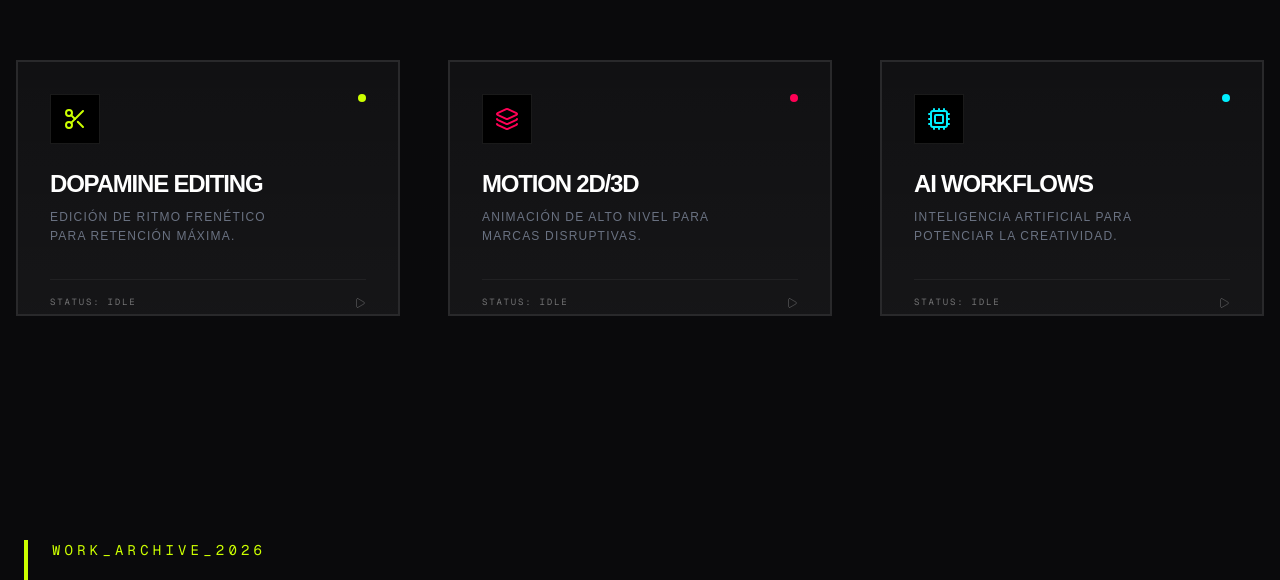
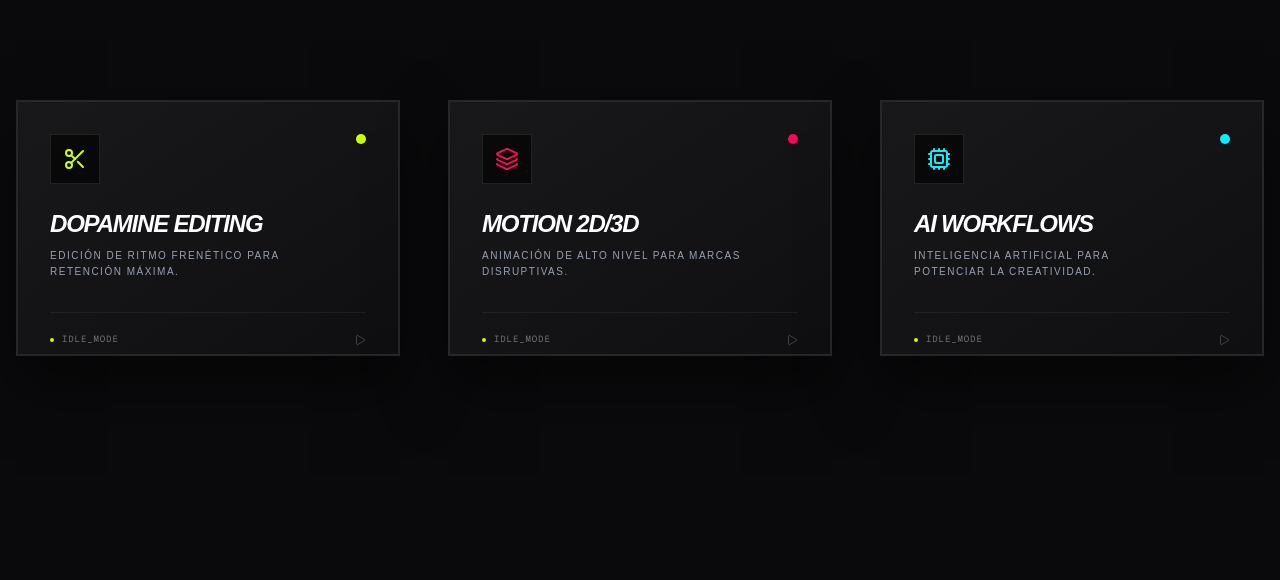
Before and after one commit to jceditorcreativo-ui/portfolio-motion, a Next.js app: page / in a window 1280 px wide. Shown: the part 1625-2205 px from the top of the page. Built offline with nearby package versions, Linux system fonts and the light colour scheme.

Commit message:
Fix: TS Variants and interaction layers

```diff
--- a/src/components/sections/Features.tsx
+++ b/src/components/sections/Features.tsx
@@ -1,10 +1,9 @@
 "use client";
 
 import React, { useState } from 'react';
-import { motion, AnimatePresence } from "framer-motion";
+import { motion, Variants } from "framer-motion";
 import { Scissors, Layers, Cpu, Play } from "lucide-react";
 
-// 1. Interfaces para TypeScript
 interface ServiceSubItem {
     label: string;
     info: string;
@@ -19,102 +18,135 @@ interface ServiceCardProps {
     subItems: ServiceSubItem[];
 }
 
-// 2. Componente de la Tarjeta con lógica de Hover y Click
 const ServiceCard = ({ title, icon, color, description, subItems }: ServiceCardProps) => {
     const [isOpen, setIsOpen] = useState(false);
     const [isHovered, setIsHovered] = useState(false);
 
-    // Lógica de movimiento: Peek (asomarse) vs Open (abanico total)
-    const getTransform = (index: number) => {
-        if (isOpen) {
-            // Abanico centrado y desplegado
-            if (index === 0) return 'translate(-120%, -100%) rotate(-10deg)';
-            if (index === 1) return 'translate(-50%, -125%) rotate(0deg)';
-            if (index === 2) return 'translate(20%, -100%) rotate(10deg)';
-        }
-        if (isHovered) {
-            // Solo asoman un poco (Peek)
-            return `translate(-50%, -25px) rotate(${(index - 1) * 2}deg)`;
-        }
-        // Escondidas
-        return 'translate(-50%, 0%) rotate(0deg)';
+    // Tipamos las variantes para que TypeScript no se queje
+    const cardVariants: Variants = {
+        hidden: {
+            x: "-50%",
+            y: 0,
+            rotate: 0,
+            opacity: 0,
+            scale: 0.9,
+        },
+        peek: (i: number) => ({
+            x: "-50%",
+            y: -35,
+            rotate: (i - 1) * 4,
+            opacity: 1,
+            scale: 1,
+            transition: { type: "spring", stiffness: 300, damping: 25 }
+        }),
+        open: (i: number) => ({
+            x: i === 0 ? "-140%" : i === 1 ? "-50%" : "40%",
+            y: i === 1 ? -150 : -115,
+            rotate: (i - 1) * 15,
+            opacity: 1,
+            scale: 1,
+            transition: { type: "spring", stiffness: 200, damping: 20 }
+        })
     };
 
     return (
         <div
-            className="relative h-[480px] flex items-end justify-center group"
+            className="relative h-[520px] flex items-end justify-center"
             onMouseEnter={() => setIsHovered(true)}
             onMouseLeave={() => {
                 setIsHovered(false);
-                setIsOpen(false); // Auto-cerrado al salir
+                setIsOpen(false);
             }}
         >
-            {/* 📁 ARCHIVOS INTERNOS */}
+            {/* 📁 CAPA DE ARCHIVOS (Z-index intermedio) */}
+            <div className="absolute inset-0 pointer-events-none flex items-end justify-center pb-64">
                 {subItems.map((item, i) => (
                     <motion.div
                         key={i}
-                    layout
-                    whileHover={isOpen ? { scale: 1.08, zIndex: 50, transition: { duration: 0.2 } } : {}}
-                    className="absolute z-10 w-44 h-52 bg-[#1A1A1E] border border-white/20 p-5 shadow-2xl cursor-pointer"
+                        custom={i}
+                        initial="hidden"
+                        animate={isOpen ? "open" : isHovered ? "peek" : "hidden"}
+                        variants={cardVariants}
+                        whileHover={isOpen ? {
+                            scale: 1.15,
+                            zIndex: 100, // Se pone encima de TODO al tocarlo
+                            transition: { duration: 0.2 }
+                        } : {}}
+                        className="absolute w-44 h-56 bg-[#16161a] border border-white/10 p-5 shadow-2xl pointer-events-auto origin-bottom cursor-pointer"
                         style={{
-                        left: '50%',
-                        transform: getTransform(i),
-                        opacity: isOpen || isHovered ? 1 : 0,
-                        transition: 'all 0.5s cubic-bezier(0.175, 0.885, 0.32, 1.275)', // Efecto muelle
-                        borderColor: isHovered && !isOpen ? color + '40' : 'rgba(255,255,255,0.1)'
+                            zIndex: isOpen ? 50 + i : 10 + i,
+                            borderTop: `3px solid ${isOpen ? color : 'transparent'}`
                         }}
                     >
                         <div className="flex flex-col h-full justify-between pointer-events-none">
-                        <span className="text-[9px] font-mono text-white/30 uppercase tracking-[0.2em]">Module_0{i + 1}</span>
-                        <div className="flex-1 mt-3">
-                            <p className="text-[12px] font-bold text-white uppercase mb-1 tracking-tight">{item.label}</p>
-                            <p className="text-[10px] text-gray-500 leading-tight">{item.info}</p>
+                            <div className="flex justify-between items-start">
+                                <span className="text-[8px] font-mono text-white/20 uppercase tracking-[0.2em]">FILE_V.0{i + 1}</span>
+                                <div className="w-1.5 h-1.5 rounded-full shadow-[0_0_8px_rgba(255,255,255,0.3)]" style={{ backgroundColor: color }} />
                             </div>
-                        <div className="h-1 w-full" style={{ backgroundColor: color + '20' }} />
+                            <div className="flex-1 mt-5">
+                                <p className="text-[11px] font-black text-white uppercase mb-1 tracking-tighter border-b border-white/5 pb-2">
+                                    {item.label}
+                                </p>
+                                <p className="text-[10px] text-gray-500 leading-relaxed mt-3 italic font-light">
+                                    {item.info}
+                                </p>
+                            </div>
+                            <div className="h-1 w-full opacity-20" style={{ backgroundColor: color }} />
                         </div>
                     </motion.div>
                 ))}
+            </div>
 
-            {/* 💼 CONTENEDOR PRINCIPAL */}
-            <div
-                onClick={() => setIsOpen(!isOpen)}
-                className="relative z-20 w-full h-64 bg-[#111113] border-2 border-white/10 p-8 cursor-pointer transition-all duration-300 overflow-hidden"
-                style={{
+            {/* 💼 LA CARPETA (Z-index superior para el click, pero no tapa los archivos abiertos) */}
+            <motion.div
+                onClick={(e) => {
+                    e.stopPropagation();
+                    setIsOpen(!isOpen);
+                }}
+                animate={{
+                    y: isHovered ? -8 : 0,
                     borderColor: isOpen || isHovered ? color : 'rgba(255,255,255,0.1)',
-                    boxShadow: isHovered ? `0 0 30px ${color}15` : 'none'
+                    scale: isHovered ? 1.02 : 1
                 }}
+                className="relative z-40 w-full h-64 bg-[#0F0F12] border-2 p-8 cursor-pointer overflow-hidden shadow-[0_30px_60px_rgba(0,0,0,0.5)]"
             >
-                {/* Glow interno opcional */}
-                <div className="absolute inset-0 bg-gradient-to-t from-white/[0.02] to-transparent pointer-events-none" />
+                <div className="absolute inset-0 bg-gradient-to-br from-white/[0.04] to-transparent pointer-events-none" />
 
-                <div className="flex justify-between items-start mb-6 relative z-10">
+                <div className="flex justify-between items-start mb-6">
                     <div className="p-3 bg-black border border-white/10" style={{ color: color }}>
                         {icon}
                     </div>
-                    <div className={`w-2 h-2 rounded-full ${isOpen ? 'animate-ping' : ''}`} style={{ backgroundColor: color }} />
+                    <motion.div
+                        animate={isOpen ? { scale: [1, 1.4, 1], opacity: [0.4, 1, 0.4] } : {}}
+                        transition={{ repeat: Infinity, duration: 1.5 }}
+                        className="w-2.5 h-2.5 rounded-full"
+                        style={{ backgroundColor: color }}
+                    />
                 </div>
 
-                <div className="relative z-10">
-                    <h3 className="text-2xl font-black text-white uppercase tracking-tighter mb-2">
+                <div className="relative">
+                    <h3 className="text-2xl font-black text-white uppercase tracking-tighter mb-2 italic">
                         {title}
                     </h3>
-                    <p className="text-xs text-gray-500 uppercase tracking-widest leading-relaxed max-w-[80%]">
+                    <p className="text-[10px] text-gray-400 uppercase tracking-[0.15em] leading-relaxed max-w-[85%] font-medium">
                         {description}
                     </p>
                 </div>
 
-                <div className="mt-8 pt-4 border-t border-white/5 flex justify-between items-center relative z-10">
-                    <span className="text-[9px] font-mono text-white/40 uppercase tracking-[0.2em]">
-                        {isOpen ? 'STATUS: ACTIVE' : isHovered ? 'STATUS: READY' : 'STATUS: IDLE'}
+                <div className="mt-8 pt-5 border-t border-white/5 flex justify-between items-center">
+                    <div className="flex items-center gap-2">
+                        <div className="w-1 h-1 bg-[#CCFF00] rounded-full animate-pulse" />
+                        <span className="text-[9px] font-mono text-white/40 uppercase tracking-[0.1em]">
+                            {isOpen ? 'DAT_LOADED' : isHovered ? 'AWAITING_CMD' : 'IDLE_MODE'}
                         </span>
-                    <Play className={`w-3 h-3 text-white/20 ${isOpen ? 'rotate-90 text-[#CCFF00]' : ''} transition-all`} />
                     </div>
+                    <Play className={`w-3 h-3 transition-all duration-500 ${isOpen ? 'rotate-90 text-white scale-125' : 'text-white/20'}`} />
                 </div>
+            </motion.div>
         </div>
     );
 };
 
-// 3. Lista de Servicios
 const services: ServiceCardProps[] = [
     {
         title: "Dopamine Editing",
```
Lines whose indentation alone changed are shown as unchanged.
